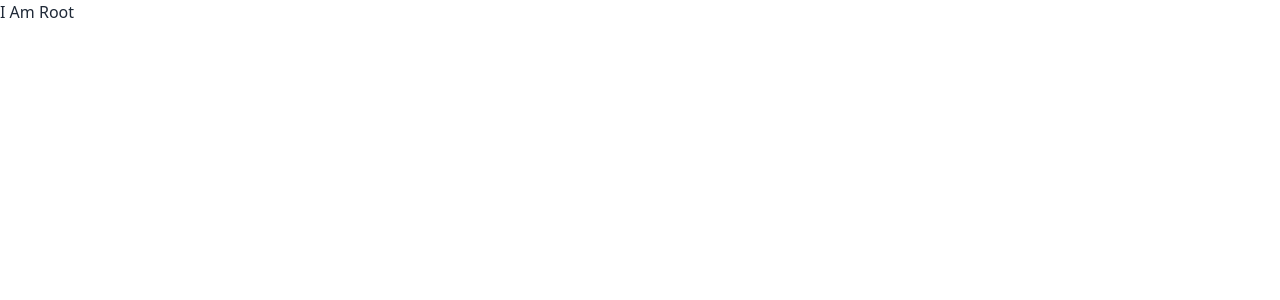
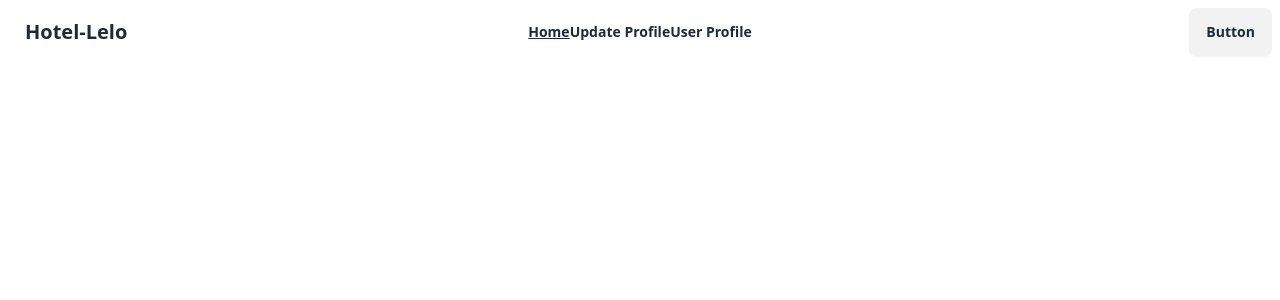
Before and after one commit to azaaaaaaaaad/hotel-management, a React (Vite) app: page / in a window 1280 px wide. Shown: the top 300 px of the page. Built offline with nearby package versions, Linux system fonts and the light colour scheme.

Commit message:
primarily navbar created

```diff
--- /dev/null
+++ b/src/HomePage/Home/Home.jsx
@@ -0,0 +1,12 @@
+import Navbar from "../Navbar/Navbar";
+
+
+const Home = () => {
+    return (
+        <div>
+            <Navbar></Navbar>
+        </div>
+    );
+};
+
+export default Home;
--- /dev/null
+++ b/src/HomePage/Navbar/Navbar.jsx
@@ -0,0 +1,38 @@
+import { NavLink } from "react-router-dom";
+
+
+const Navbar = () => {
+
+    const links = <>
+        <NavLink to={'/'} className={({ isActive }) => isActive ? 'font-bold underline' : 'font-bold'}>Home</NavLink>
+        <NavLink to={'/updateProfile'} className={({ isActive }) => isActive ? 'font-bold underline' : 'font-bold'}>Update Profile</NavLink>
+        <NavLink to={'/userProfile'} className={({ isActive }) => isActive ? 'font-bold underline' : 'font-bold'}>User Profile</NavLink>
+
+    </>
+
+    return (
+        <div className="navbar bg-base-100">
+            <div className="navbar-start">
+                <div className="dropdown">
+                    <div tabIndex={0} role="button" className="btn btn-ghost lg:hidden">
+                        <svg xmlns="http://www.w3.org/2000/svg" className="h-5 w-5" fill="none" viewBox="0 0 24 24" stroke="currentColor"><path strokeLinecap="round" strokeLinejoin="round" strokeWidth="2" d="M4 6h16M4 12h8m-8 6h16" /></svg>
+                    </div>
+                    <ul tabIndex={0} className="menu menu-sm dropdown-content mt-3 z-[1] p-2 shadow bg-base-100 rounded-box w-52">
+                        {links}
+                    </ul>
+                </div>
+                <a className="btn btn-ghost text-xl">Hotel-Lelo</a>
+            </div>
+            <div className="navbar-center hidden lg:flex">
+                <ul className="menu menu-horizontal px-1">
+                    {links}
+                </ul>
+            </div>
+            <div className="navbar-end">
+                <a className="btn">Button</a>
+            </div>
+        </div>
+    );
+};
+
+export default Navbar;
--- a/src/Root/Root.jsx
+++ b/src/Root/Root.jsx
@@ -1,8 +1,9 @@
+import Home from "../HomePage/Home/Home";
 
 const Root = () => {
     return (
         <div>
-            <p>I Am Root</p>
+            <Home></Home>
         </div>
     );
 };
```
Also changed, not shown: src/main.jsx (+7 -0 lines).
